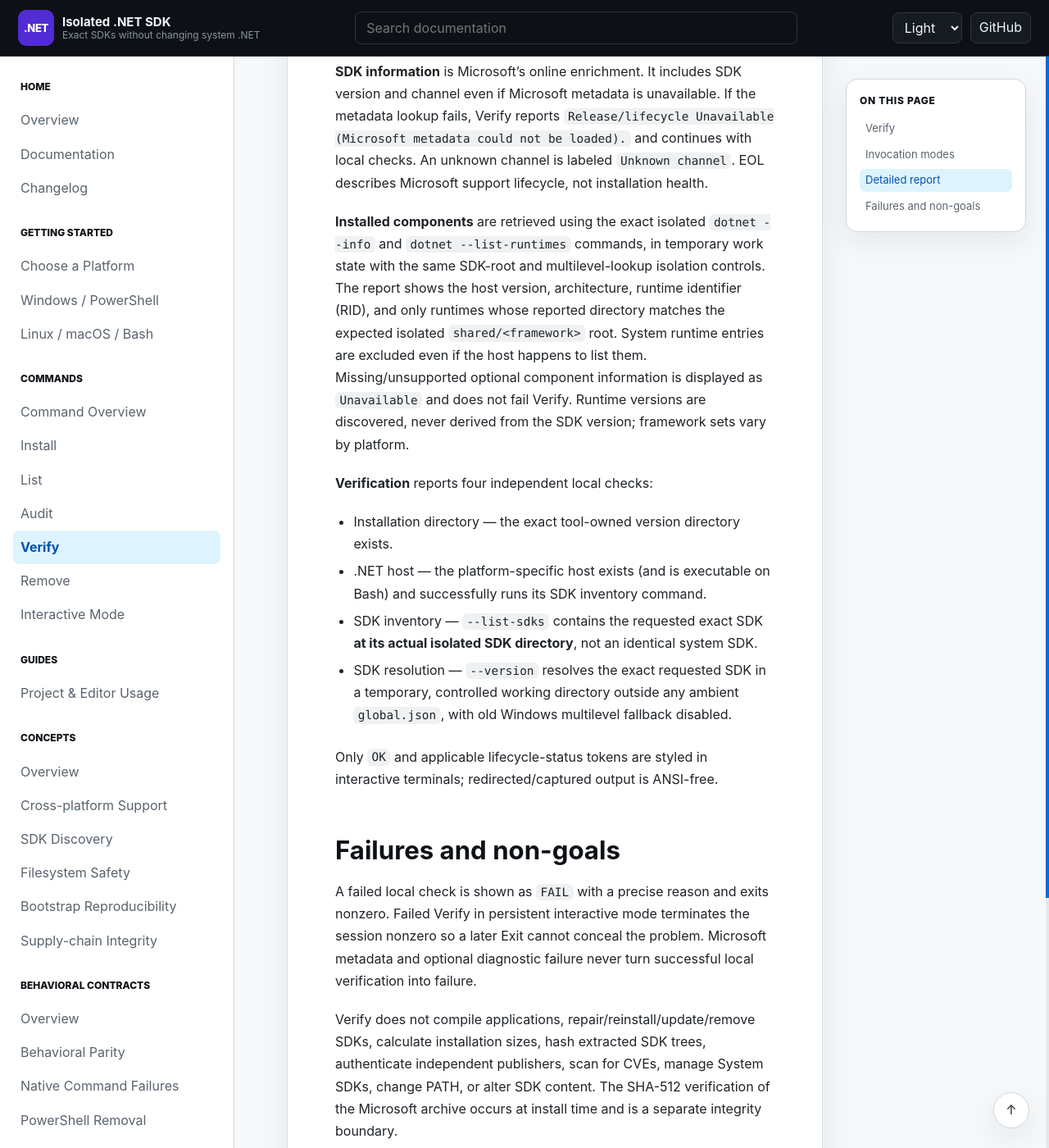
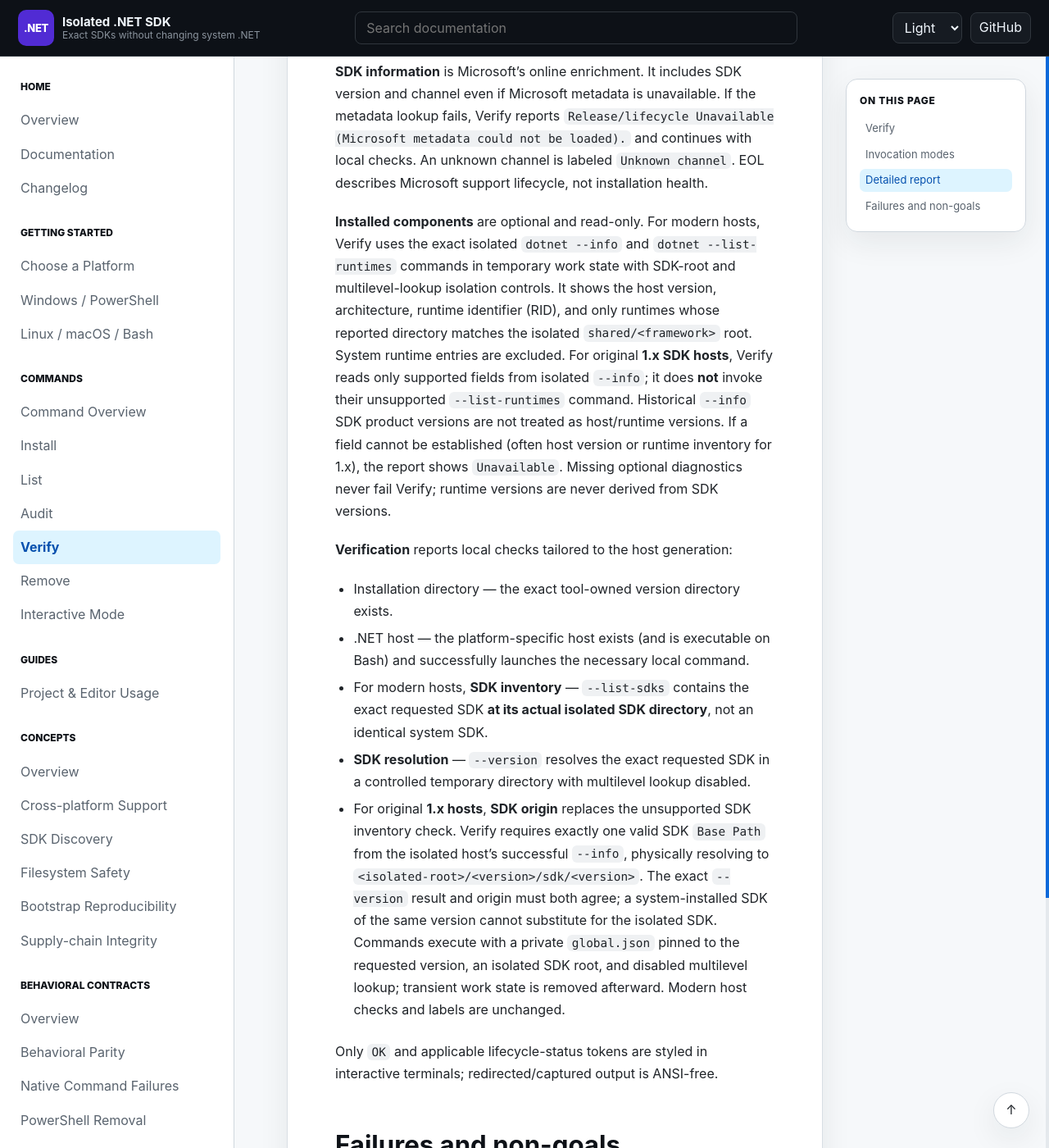
Before and after one commit to infoconex/isolated-dotnet-sdk, a Jekyll site: the page built from docs/commands/verify.md, in a window 1280 px wide and 1400 px high, scrolled down 1966 px. Shown: the whole window at 82% size. Built offline with Jekyll 4.4.1, drawn with Linux system fonts in a browser that asks for light colours; our own code applies the rules of GitHub Pages for plain Markdown files.

Commit message:
docs: explain historical Verify method and diagnostic limits (#168)

```diff
--- a/docs/commands/verify.md
+++ b/docs/commands/verify.md
@@ -48,14 +48,15 @@
 
 **SDK information** is Microsoft's online enrichment. It includes SDK version and channel even if Microsoft metadata is unavailable. If the metadata lookup fails, Verify reports `Release/lifecycle   Unavailable (Microsoft metadata could not be loaded).` and continues with local checks. An unknown channel is labeled `Unknown channel`. EOL describes Microsoft support lifecycle, not installation health.
 
-**Installed components** are retrieved using the exact isolated `dotnet --info` and `dotnet --list-runtimes` commands, in temporary work state with the same SDK-root and multilevel-lookup isolation controls. The report shows the host version, architecture, runtime identifier (RID), and only runtimes whose reported directory matches the expected isolated `shared/<framework>` root. System runtime entries are excluded even if the host happens to list them. Missing/unsupported optional component information is displayed as `Unavailable` and does not fail Verify. Runtime versions are discovered, never derived from the SDK version; framework sets vary by platform.
+**Installed components** are optional and read-only. For modern hosts, Verify uses the exact isolated `dotnet --info` and `dotnet --list-runtimes` commands in temporary work state with SDK-root and multilevel-lookup isolation controls. It shows the host version, architecture, runtime identifier (RID), and only runtimes whose reported directory matches the isolated `shared/<framework>` root. System runtime entries are excluded. For original **1.x SDK hosts**, Verify reads only supported fields from isolated `--info`; it does **not** invoke their unsupported `--list-runtimes` command. Historical `--info` SDK product versions are not treated as host/runtime versions. If a field cannot be established (often host version or runtime inventory for 1.x), the report shows `Unavailable`. Missing optional diagnostics never fail Verify; runtime versions are never derived from SDK versions.
 
-**Verification** reports four independent local checks:
+**Verification** reports local checks tailored to the host generation:
 
 - Installation directory — the exact tool-owned version directory exists.
-- .NET host — the platform-specific host exists (and is executable on Bash) and successfully runs its SDK inventory command.
-- SDK inventory — `--list-sdks` contains the requested exact SDK **at its actual isolated SDK directory**, not an identical system SDK.
-- SDK resolution — `--version` resolves the exact requested SDK in a temporary, controlled working directory outside any ambient `global.json`, with old Windows multilevel fallback disabled.
+- .NET host — the platform-specific host exists (and is executable on Bash) and successfully launches the necessary local command.
+- For modern hosts, **SDK inventory** — `--list-sdks` contains the exact requested SDK **at its actual isolated SDK directory**, not an identical system SDK.
+- **SDK resolution** — `--version` resolves the exact requested SDK in a controlled temporary directory with multilevel lookup disabled.
+- For original **1.x hosts**, **SDK origin** replaces the unsupported SDK inventory check. Verify requires exactly one valid SDK `Base Path` from the isolated host's successful `--info`, physically resolving to `<isolated-root>/<version>/sdk/<version>`. The exact `--version` result and origin must both agree; a system-installed SDK of the same version cannot substitute for the isolated SDK. Commands execute with a private `global.json` pinned to the requested version, an isolated SDK root, and disabled multilevel lookup; transient work state is removed afterward. Modern host checks and labels are unchanged.
 
 Only `OK` and applicable lifecycle-status tokens are styled in interactive terminals; redirected/captured output is ANSI-free.
 
```
